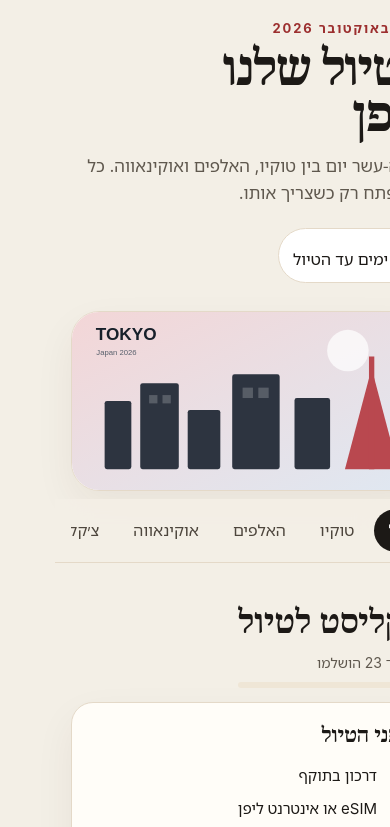
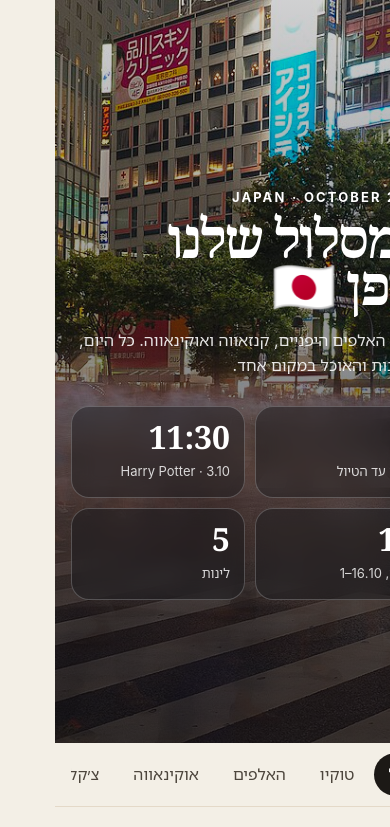
Before and after one commit to idan1136/Japan, a website: page index.html in a window 390 px wide. Shown: the top 827 px of the page. Drawn offline with nearby package versions, Linux system fonts and the light colour scheme.

Commit message:
Use a Shibuya night photo as the trip hero background.

```diff
--- a/css/style.css
+++ b/css/style.css
@@ -11,14 +11,19 @@ body{margin:0;background:var(--bg);color:var(--ink);font-family:var(--sans);font
 a{color:inherit;text-decoration:none}
 button,input,select,textarea{font:inherit}
 .wrap{width:min(980px,calc(100% - 32px));margin:auto}
-.hero{padding:28px 0 8px}
-.hero-grid{display:grid;grid-template-columns:1.15fr .85fr;gap:28px;align-items:center}
-.kicker{margin:0;font-size:13px;letter-spacing:.14em;color:var(--tokyo);font-weight:700}
+.hero{position:relative;min-height:78vh;display:flex;align-items:flex-end;padding:48px 0 28px;color:#fff;overflow:hidden}
+.hero-bg{position:absolute;inset:0;background:#111 url("../images/shibuya-night.jpg") center 42%/cover no-repeat}
+.hero-bg:after{content:"";position:absolute;inset:0;background:linear-gradient(180deg,rgba(8,10,16,.18) 0%,rgba(8,10,16,.42) 42%,rgba(8,10,16,.78) 100%)}
+.hero-copy{position:relative;z-index:1}
+.kicker{margin:0;font-size:13px;letter-spacing:.16em;color:#fff;font-weight:700}
+.hero h1{font-family:var(--serif);font-size:clamp(52px,8vw,88px);line-height:.92;font-weight:700;margin:12px 0 14px;letter-spacing:-.03em;color:#fff}
 h1{font-family:var(--serif);font-size:clamp(48px,8vw,84px);line-height:.95;font-weight:700;margin:10px 0 14px;letter-spacing:-.03em}
+.hero .subtitle{margin:0;max-width:560px;color:rgba(255,255,255,.88);font-size:16px}
 .subtitle{margin:0;max-width:460px;color:var(--muted);font-size:17px}
-.count{display:inline-flex;align-items:baseline;gap:8px;margin-top:22px;padding:10px 14px;border-radius:999px;background:#fff;border:1px solid var(--line)}
-.count b{font-family:var(--serif);font-size:32px;line-height:1}
-.hero-art{width:100%;border-radius:28px;border:1px solid var(--line);box-shadow:var(--shadow);background:#fff}
+.hero-stats{display:grid;grid-template-columns:repeat(4,1fr);gap:10px;margin-top:28px}
+.stat{padding:16px 14px;border-radius:18px;background:rgba(20,22,28,.42);border:1px solid rgba(255,255,255,.22);backdrop-filter:blur(10px)}
+.stat b{display:block;font-family:var(--serif);font-size:32px;line-height:1}
+.stat span{display:block;margin-top:6px;font-size:13px;color:rgba(255,255,255,.82)}
 .nav{position:sticky;top:0;z-index:50;background:rgba(243,239,230,.9);backdrop-filter:blur(16px);border-bottom:1px solid var(--line)}
 .nav-inner{display:flex;gap:6px;padding:10px 0;overflow:auto;scrollbar-width:none}
 .nav-inner::-webkit-scrollbar{display:none}
@@ -132,9 +137,9 @@ main{padding:8px 0 88px}
 .sr-only{position:absolute;width:1px;height:1px;padding:0;margin:-1px;overflow:hidden;clip:rect(0,0,0,0);border:0}
 a:focus-visible,button:focus-visible,input:focus-visible,select:focus-visible,textarea:focus-visible{outline:2px solid var(--ink);outline-offset:2px}
 @media(max-width:800px){
-  .hero-grid,.check-groups,.add-grid,.journey-list{grid-template-columns:1fr}
-  .journey-list{grid-template-columns:1fr 1fr}
-  .hero{padding-top:18px}
+  .check-groups,.add-grid,.journey-list{grid-template-columns:1fr}
+  .journey-list,.hero-stats{grid-template-columns:1fr 1fr}
+  .hero{min-height:88vh;padding-top:72px}
   .day>summary{grid-template-columns:64px 1fr auto;padding:14px}
   .food,.simple-row{grid-template-columns:1fr}
   .simple-row>a{grid-column:1}
--- a/index.html
+++ b/index.html
@@ -17,7 +17,7 @@
 <link rel="stylesheet" href="css/style.css">
 </head>
 <body>
-<header class="hero" id="top"><div class="wrap hero-grid"><div class="hero-copy"><p class="kicker">1–16 באוקטובר 2026</p><h1>הטיול שלנו<br>ליפן</h1><p class="subtitle">שישה-עשר יום בין טוקיו, האלפים ואוקינאווה. כל יום נפתח רק כשצריך אותו.</p><div class="count"><b id="countdown">—</b> <span id="countdownLabel">ימים עד הטיול</span></div></div><img class="hero-art" src="images/tokyo.svg" alt="איור טוקיו"></div></header>
+<header class="hero" id="top"><div class="hero-bg" role="img" aria-label="מעבר שיבויה בטוקיו בלילה"></div><div class="wrap hero-copy"><p class="kicker">JAPAN · OCTOBER 2026</p><h1>המסלול שלנו<br>ליפן 🇯🇵</h1><p class="subtitle">טוקיו, האלפים היפניים, קנזאווה ואוקינאווה. כל היום, ההזמנות והאוכל במקום אחד.</p><div class="hero-stats"><div class="stat"><b id="countdown">—</b><span id="countdownLabel">ימים עד הטיול</span></div><div class="stat"><b>11:30</b><span>Harry Potter · 3.10</span></div><div class="stat"><b>16</b><span>ימים, <bdi dir="ltr">1–16.10</bdi></span></div><div class="stat"><b>5</b><span>לינות</span></div></div></div></header>
 <nav class="nav"><div class="wrap nav-inner"><button class="active" data-filter="all" type="button">הכל</button><button data-filter="tokyo" type="button">טוקיו</button><button data-filter="alps" type="button">האלפים</button><button data-filter="okinawa" type="button">אוקינאווה</button><a href="#checklist">צ׳קליסט</a><a href="#add-place">מסעדה</a><a href="#destinations">⭐ שווה נסיעה</a><a href="#hotels">מלונות</a><a href="#map">מפה</a></div></nav>
 <main class="wrap">
 <section class="section" id="checklist"><div class="section-head"><div><h2>צ׳קליסט לטיול</h2><p id="checkProgress">מה לסגור, מה לארוז, ומה לזכור בדרך.</p></div></div><div id="checkGroups" class="check-groups"></div><form id="addCheck" class="add-form"><input name="label" required placeholder="פריט נוסף לצ׳קליסט" maxlength="120"><button class="tiny-btn dark" type="submit">הוספה</button></form></section>
--- a/service-worker.js
+++ b/service-worker.js
@@ -1 +1 @@
-const CACHE="japan-2026-v5";const ASSETS=["./","./index.html","./css/style.css","./js/planner.js","./js/app.js","./data/content.js","./images/tokyo.svg","./images/alps.svg","./images/kanazawa.svg","./images/okinawa.svg"];self.addEventListener("install",e=>e.waitUntil(caches.open(CACHE).then(c=>c.addAll(ASSETS))));self.addEventListener("activate",e=>e.waitUntil(caches.keys().then(keys=>Promise.all(keys.filter(k=>k!==CACHE).map(k=>caches.delete(k))))));self.addEventListener("fetch",e=>{if(e.request.method!=="GET")return;e.respondWith(fetch(e.request).then(resp=>{const copy=resp.clone();caches.open(CACHE).then(c=>c.put(e.request,copy));return resp}).catch(()=>caches.match(e.request).then(r=>r||caches.match("./index.html"))))});
+const CACHE="japan-2026-v6";const ASSETS=["./","./index.html","./css/style.css","./js/planner.js","./js/app.js","./data/content.js","./images/shibuya-night.jpg","./images/tokyo.svg","./images/alps.svg","./images/kanazawa.svg","./images/okinawa.svg"];self.addEventListener("install",e=>e.waitUntil(caches.open(CACHE).then(c=>c.addAll(ASSETS))));self.addEventListener("activate",e=>e.waitUntil(caches.keys().then(keys=>Promise.all(keys.filter(k=>k!==CACHE).map(k=>caches.delete(k))))));self.addEventListener("fetch",e=>{if(e.request.method!=="GET")return;e.respondWith(fetch(e.request).then(resp=>{const copy=resp.clone();caches.open(CACHE).then(c=>c.put(e.request,copy));return resp}).catch(()=>caches.match(e.request).then(r=>r||caches.match("./index.html"))))});
```
Also changed, not shown: images/shibuya-night.jpg (added).
